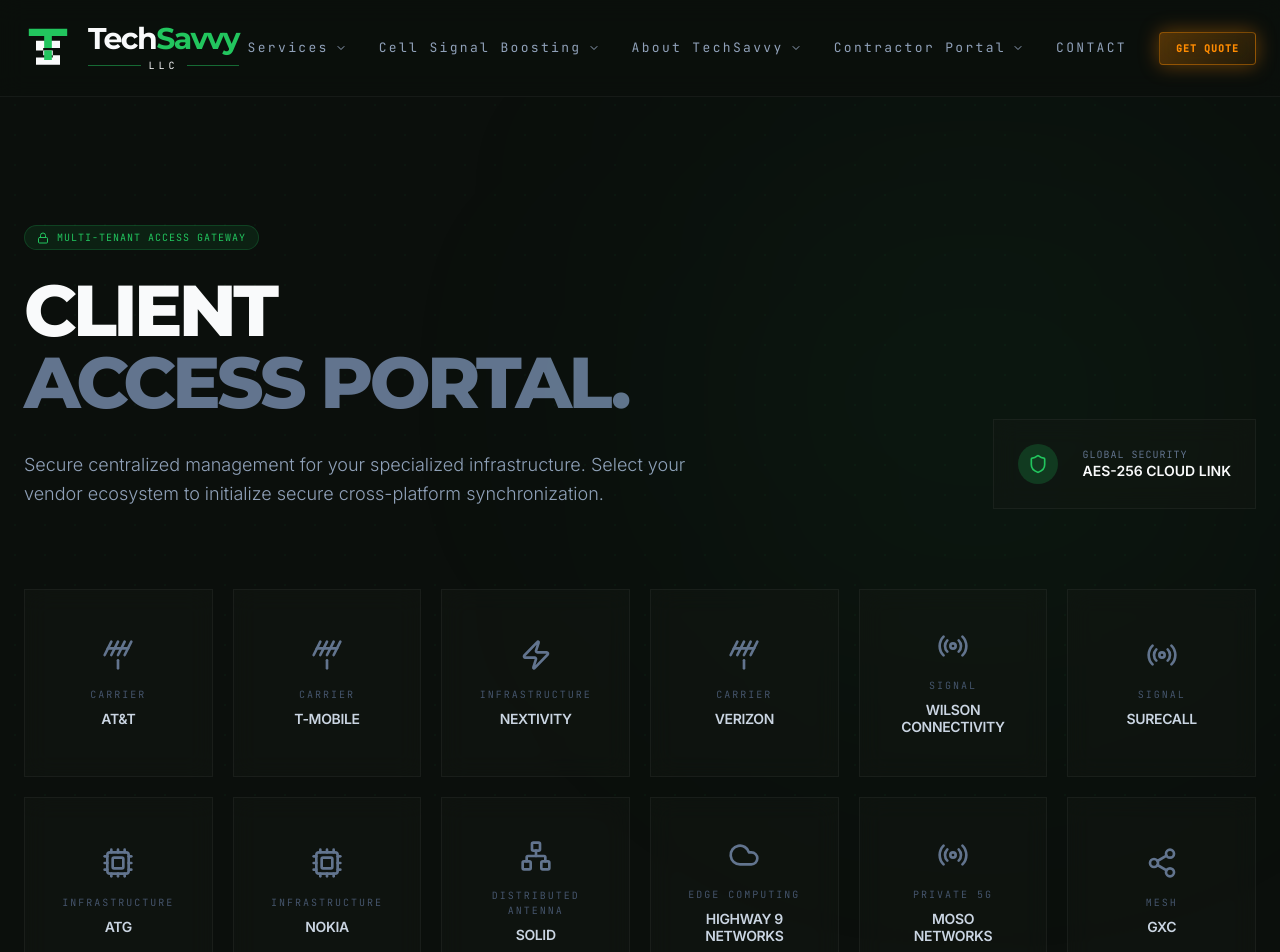
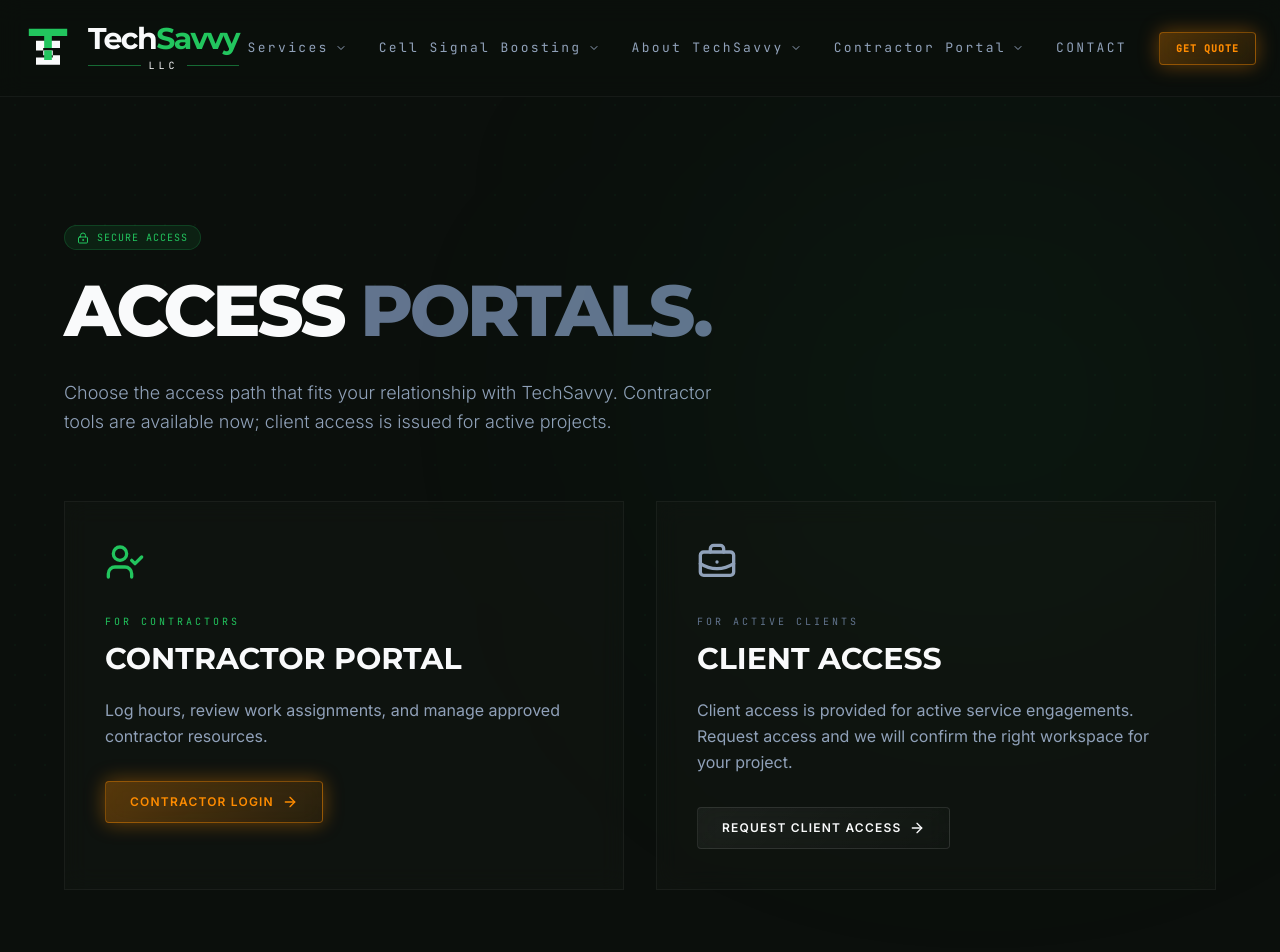
Before and after one commit to Twiztedtech/Techsavvytechs, a React (Vite) app: page /portal in a window 1280 px wide. Shown: the top 952 px of the page. Built offline with nearby package versions, Linux system fonts and the light colour scheme.

Commit message:
Improve website conversion accessibility and SEO

```diff
--- a/src/components/layout/Navbar/NavItem.tsx
+++ b/src/components/layout/Navbar/NavItem.tsx
@@ -31,15 +31,21 @@
   );
 
   return (
-    <div
-      className="relative group h-full flex items-center"
-      onMouseEnter={() => setIsOpen(true)}
-      onMouseLeave={() => setIsOpen(false)}
-    >
-      {href ? (
+    <div className="relative h-full flex items-center">
+      {children ? (
+        <button
+          type="button"
+          onClick={() => setIsOpen((open) => !open)}
+          aria-expanded={isOpen}
+          aria-haspopup="menu"
+          className="cursor-pointer focus-visible:outline-none focus-visible:text-tech-green"
+        >
+          {content}
+        </button>
+      ) : href ? (
         <Link to={href}>{content}</Link>
       ) : (
-        <button className="cursor-default">{content}</button>
+        <span>{content}</span>
       )}
 
       <AnimatePresence>
@@ -49,6 +55,7 @@
             animate={{ opacity: 1, y: 0, scale: 1 }}
             exit={{ opacity: 0, y: 10, scale: 0.95 }}
             transition={{ duration: 0.2, ease: "easeOut" }}
+            role="menu"
             className="absolute top-full left-0 mt-0 pt-2 z-50 min-w-[240px]"
           >
             <div className="glass-card bg-brand-black/95 backdrop-blur-xl p-4 rounded-sm border border-white/5 shadow-2xl">
@@ -66,6 +73,7 @@
 export const NavDropdownItem: React.FC<{ label: string; href: string; description?: string }> = ({ label, href, description }) => (
   <Link
     to={href}
+    role="menuitem"
     className="group/item p-3 flex flex-col hover:bg-white/5 rounded-sm transition-all border border-transparent hover:border-white/5"
   >
     <span className="text-[13px] font-bold text-brand-white group-hover/item:text-tech-green transition-colors uppercase tracking-widest">{label}</span>
--- a/src/components/sections/Stats.tsx
+++ b/src/components/sections/Stats.tsx
@@ -1,10 +1,10 @@
 import React from 'react';
 
 const stats = [
-  { label: "Network Uptime", value: "99.9%" },
-  { label: "Deployment Speed", value: "2X" },
-  { label: "Lines Certified", value: "10K+" },
-  { label: "Reliability score", value: "A+" }
+  { label: "Local service area", value: "NorCal" },
+  { label: "Core service areas", value: "4" },
+  { label: "Project planning", value: "On-site" },
+  { label: "Support approach", value: "Practical" }
 ];
 
 export const Stats = () => {
--- a/src/pages/Auth.tsx
+++ b/src/pages/Auth.tsx
@@ -9,11 +9,8 @@
   useEffect(() => {
     if (vendor === 'Contractor') {
       navigate('/contractor/dashboard', { replace: true });
-    } else if (vendor === 'ATG') {
-      window.location.href = "/ghilotti_site_survey_form.html";
     } else {
-      // Default to Contractor Dashboard for direct access or Google redirection
-      window.location.href = "https://accounts.google.com";
+      navigate('/portal', { replace: true });
     }
   }, [vendor, navigate]);
 
--- a/src/pages/Portal.tsx
+++ b/src/pages/Portal.tsx
@@ -1,123 +1,55 @@
 import React from 'react';
-import { motion } from 'motion/react';
-import {
-  Shield,
-  Lock,
-  ArrowRight,
-  UserCheck,
-  Antenna,
-  Zap,
-  Cpu,
-  Network,
-  Cloud,
-  Radio,
-  Share2,
-  Microchip,
-  Activity,
-  Router,
-  Settings,
-  Camera,
-  Barcode
-} from 'lucide-react';
+import { ArrowRight, BriefcaseBusiness, LockKeyhole, UserCheck } from 'lucide-react';
+import { Link } from 'react-router-dom';
 import { Button } from '../components/ui/Button';
-import { Link } from 'react-router-dom';
-
-const vendors = [
-  { name: "AT&T", category: "Carrier", icon: Antenna },
-  { name: "T-Mobile", category: "Carrier", icon: Antenna },
-  { name: "Nextivity", category: "Infrastructure", icon: Zap },
-  { name: "Verizon", category: "Carrier", icon: Antenna },
-  { name: "Wilson Connectivity", category: "Signal", icon: Radio },
-  { name: "SureCall", category: "Signal", icon: Radio },
-  { name: "ATG", category: "Infrastructure", icon: Cpu },
-  { name: "Nokia", category: "Infrastructure", icon: Cpu },
-  { name: "SOLiD", category: "Distributed Antenna", icon: Network },
-  { name: "Highway 9 Networks", category: "Edge Computing", icon: Cloud },
-  { name: "Moso Networks", category: "Private 5G", icon: Radio },
-  { name: "GXC", category: "Mesh", icon: Share2 },
-  { name: "Semtech", category: "LoRaWAN", icon: Microchip },
-  { name: "Optical Zonu", category: "Transport", icon: Activity },
-  { name: "Peplink", category: "SD-WAN", icon: Router },
-  { name: "Simplifi", category: "Management", icon: Settings },
-  { name: "Verkada", category: "Security", icon: Camera },
-  { name: "Zebra", category: "Industrial IT", icon: Barcode }
-];
 
 const Portal = () => {
   return (
     <div className="pt-32 pb-40 px-6 relative overflow-hidden">
       <div className="absolute top-0 right-0 w-[600px] h-[600px] bg-tech-green/5 rounded-full blur-[140px] pointer-events-none" />
 
-      <div className="max-w-7xl mx-auto">
-        <div className="flex flex-col lg:flex-row lg:items-end justify-between mb-20 gap-10">
-          <div className="max-w-2xl">
-            <div className="inline-flex items-center gap-2 px-3 py-1 rounded-full bg-tech-green/10 border border-tech-green/20 text-tech-green text-[10px] font-mono mb-6 uppercase tracking-widest">
-              <Lock className="w-3 h-3" />
-              <span>Multi-Tenant Access Gateway</span>
-            </div>
-            <h1 className="font-display font-extrabold text-6xl md:text-7xl uppercase tracking-tighter text-brand-white leading-none mb-8">
-              Client <br /> <span className="text-slate-500">Access Portal.</span>
-            </h1>
-            <p className="text-slate-400 text-lg font-light leading-relaxed">
-              Secure centralized management for your specialized infrastructure. Select your vendor ecosystem to initialize secure cross-platform synchronization.
-            </p>
+      <div className="max-w-6xl mx-auto">
+        <div className="max-w-2xl mb-16">
+          <div className="inline-flex items-center gap-2 px-3 py-1 rounded-full bg-tech-green/10 border border-tech-green/20 text-tech-green text-[10px] font-mono mb-6 uppercase tracking-widest">
+            <LockKeyhole className="w-3 h-3" />
+            <span>Secure access</span>
           </div>
-
-          <div className="glass-card p-6 flex items-center gap-6 border-l-2 border-tech-green">
-            <div className="w-10 h-10 rounded-full bg-tech-green/20 flex items-center justify-center text-tech-green">
-              <Shield className="w-5 h-5" />
-            </div>
-            <div>
-              <p className="text-[10px] font-mono text-slate-500 uppercase tracking-widest leading-none mb-1">Global Security</p>
-              <p className="text-sm font-bold text-brand-white uppercase leading-none">AES-256 Cloud Link</p>
-            </div>
-          </div>
+          <h1 className="font-display font-extrabold text-6xl md:text-7xl uppercase tracking-tighter text-brand-white leading-none mb-8">
+            Access <span className="text-slate-500">portals.</span>
+          </h1>
+          <p className="text-slate-400 text-lg font-light leading-relaxed">
+            Choose the access path that fits your relationship with TechSavvy. Contractor tools are available now; client access is issued for active projects.
+          </p>
         </div>
 
-        <div className="grid grid-cols-2 md:grid-cols-3 lg:grid-cols-6 gap-5">
-          {vendors.map((vendor, i) => (
-            <Link
-              key={i}
-              to={`/auth?vendor=${encodeURIComponent(vendor.name)}`}
-              className="group"
-            >
-              <motion.div
-                initial={{ opacity: 0, scale: 0.95 }}
-                animate={{ opacity: 1, scale: 1 }}
-                transition={{ delay: i * 0.05 }}
-                className="glass-card aspect-square p-8 flex flex-col items-center justify-center text-center transition-all duration-300 group-hover:border-tech-green/40 group-hover:bg-white/5 relative overflow-hidden"
-              >
-                <div className="absolute top-0 right-0 p-2 opacity-0 group-hover:opacity-100 transition-opacity">
-                  <ArrowRight className="w-3 h-3 text-tech-green" />
-                </div>
+        <div className="grid md:grid-cols-2 gap-8">
+          <section className="glass-card p-10 border-t-2 border-tech-green">
+            <UserCheck className="w-10 h-10 text-tech-green mb-8" />
+            <p className="font-mono text-[10px] uppercase tracking-[0.3em] text-tech-green mb-3">For contractors</p>
+            <h2 className="text-3xl font-display font-bold uppercase text-brand-white mb-5">Contractor portal</h2>
+            <p className="text-slate-400 leading-relaxed mb-8">
+              Log hours, review work assignments, and manage approved contractor resources.
+            </p>
+            <Link to="/contractor/dashboard">
+              <Button variant="orange" className="group">
+                Contractor login <ArrowRight className="ml-2 w-4 h-4 group-hover:translate-x-1 transition-transform" />
+              </Button>
+            </Link>
+          </section>
 
-                <div className="mb-4 text-slate-500 group-hover:text-tech-green transition-colors">
-                  <vendor.icon className="w-8 h-8" />
-                </div>
-
-                <span className="text-[10px] font-mono text-slate-600 uppercase tracking-[0.2em] mb-2 group-hover:text-slate-400 transition-colors">
-                  {vendor.category}
-                </span>
-
-                <h3 className="text-sm font-bold text-slate-300 uppercase tracking-tight leading-tight group-hover:text-white transition-colors">
-                  {vendor.name}
-                </h3>
-              </motion.div>
+          <section className="glass-card p-10 border-t-2 border-slate-700">
+            <BriefcaseBusiness className="w-10 h-10 text-slate-400 mb-8" />
+            <p className="font-mono text-[10px] uppercase tracking-[0.3em] text-slate-500 mb-3">For active clients</p>
+            <h2 className="text-3xl font-display font-bold uppercase text-brand-white mb-5">Client access</h2>
+            <p className="text-slate-400 leading-relaxed mb-8">
+              Client access is provided for active service engagements. Request access and we will confirm the right workspace for your project.
+            </p>
+            <Link to="/contact?service=Client portal access">
+              <Button variant="glass" className="group">
+                Request client access <ArrowRight className="ml-2 w-4 h-4 group-hover:translate-x-1 transition-transform" />
+              </Button>
             </Link>
-          ))}
-        </div>
-
-        <div className="mt-32 p-12 glass-card bg-tech-green/5 border border-tech-green/10 flex flex-col md:flex-row items-center justify-between gap-10">
-          <div className="flex items-center gap-6">
-            <div className="w-14 h-14 glass-card flex items-center justify-center text-tech-green border-tech-green/20">
-              <UserCheck className="w-7 h-7" />
-            </div>
-            <div>
-              <h4 className="text-xl font-bold text-brand-white uppercase tracking-tight">Need a Partner Portal?</h4>
-              <p className="text-slate-500 text-sm font-light">Request a technical bridge for your project site deployment.</p>
-            </div>
-          </div>
-          <Button variant="orange" className="w-full md:w-auto">Request Integration</Button>
+          </section>
         </div>
       </div>
     </div>
```
Also changed, not shown: index.html (+5 -0 lines), src/App.tsx (+10 -3 lines), src/components/Seo.tsx (added, +76 -0 lines), src/components/templates/ServicePage.tsx (+15 -8 lines), src/pages/Contact.tsx (+17 -2 lines), src/pages/ServiceAreas.tsx (+9 -4 lines), public/robots.txt (added), 1 other file (tests, documents, lock files or other folders).
